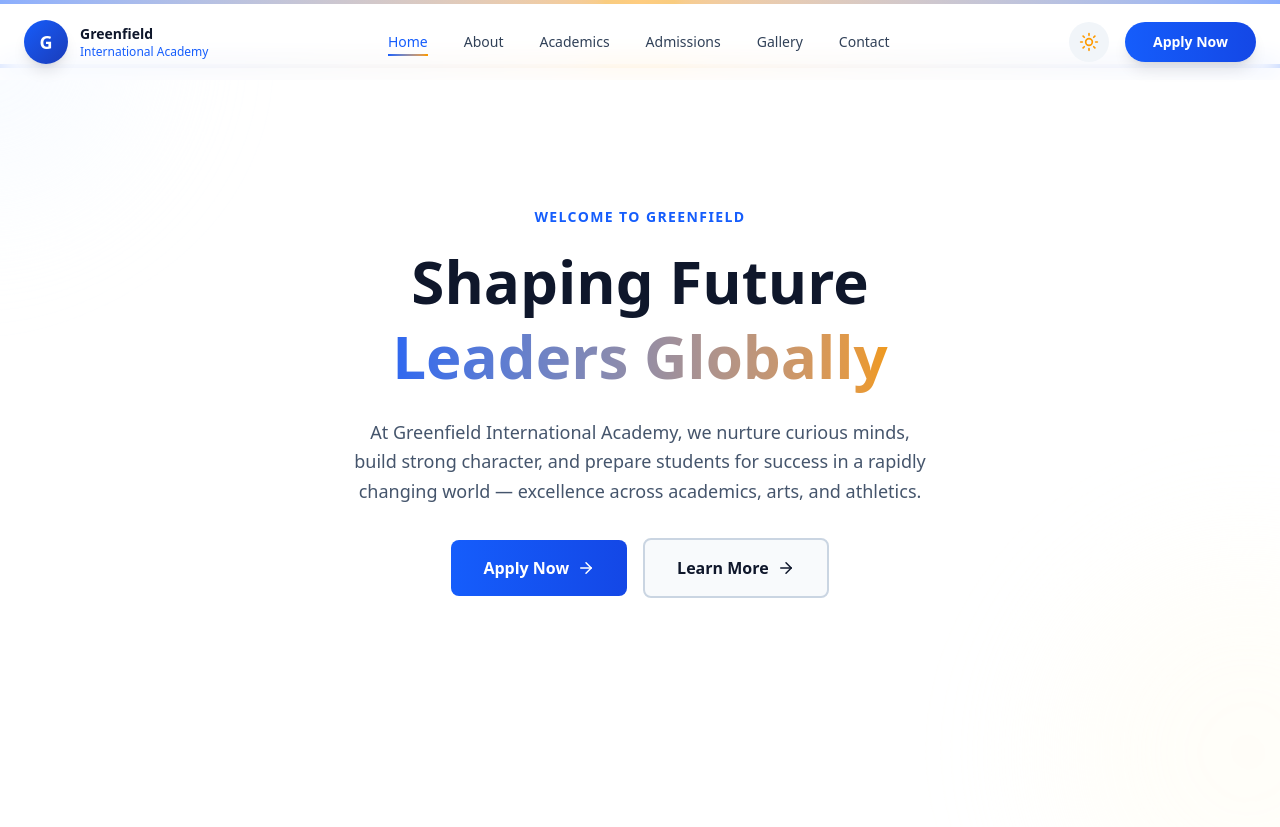
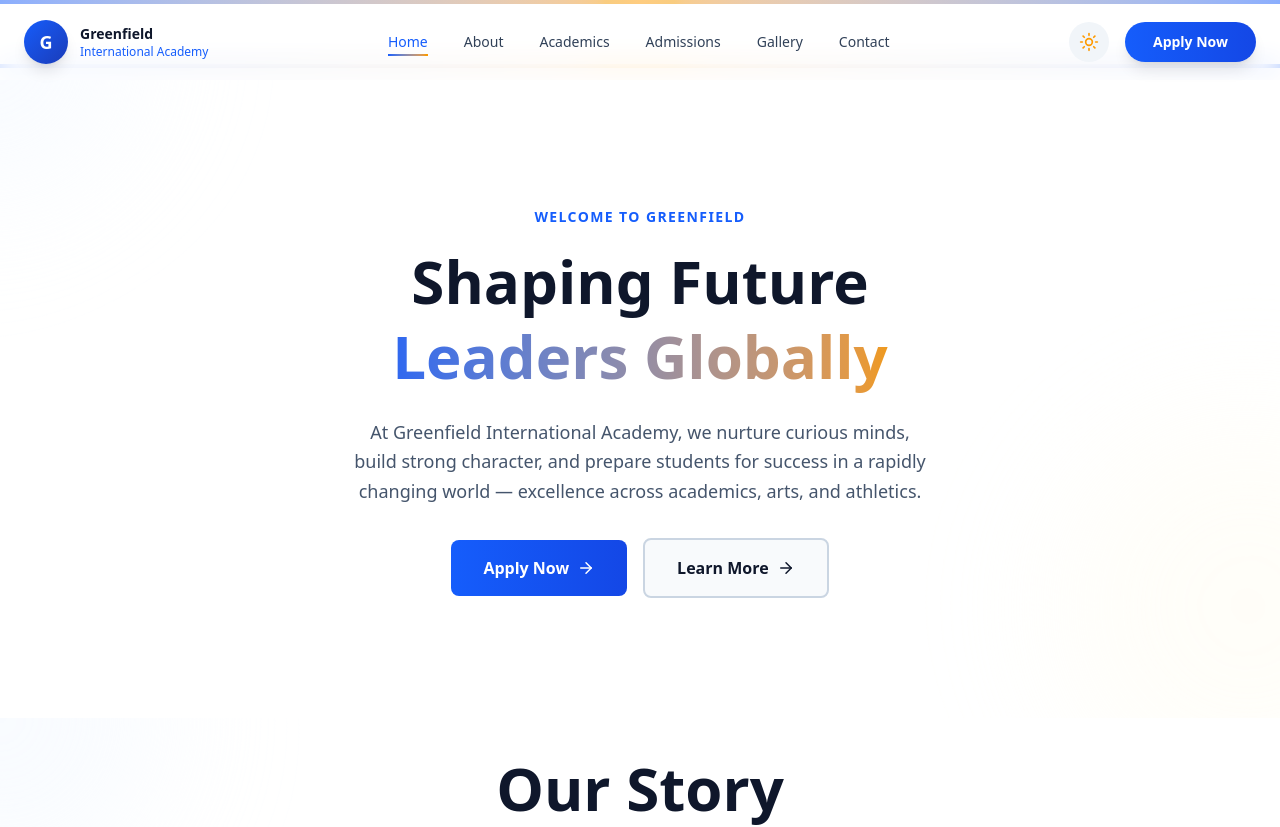
Before and after one commit to Ayomide-Philip/school-website-saudi, a Next.js app: page / in a window 1280 px wide. Shown: the top 827 px of the page. Built offline with nearby package versions, Linux system fonts and the light colour scheme.

Commit message:
fix: update Hero component min-height for improved layout

```diff
--- a/components/Hero.tsx
+++ b/components/Hero.tsx
@@ -6,7 +6,7 @@ export default function Hero() {
   return (
     <section
       id="home"
-      className="relative w-full min-h-[70vh] md:min-h-screen bg-white dark:bg-slate-950 overflow-hidden pt-12 sm:pt-15 scroll-mt-32"
+      className="relative w-full min-h-[70vh] md:min-h-[60vh] bg-white dark:bg-slate-950 overflow-hidden pt-12 sm:pt-15 scroll-mt-32"
     >
       <div className="absolute top-0 left-0 right-0 h-1 bg-linear-to-r from-blue-600 via-amber-500 to-blue-600" />
       <motion.div
```
